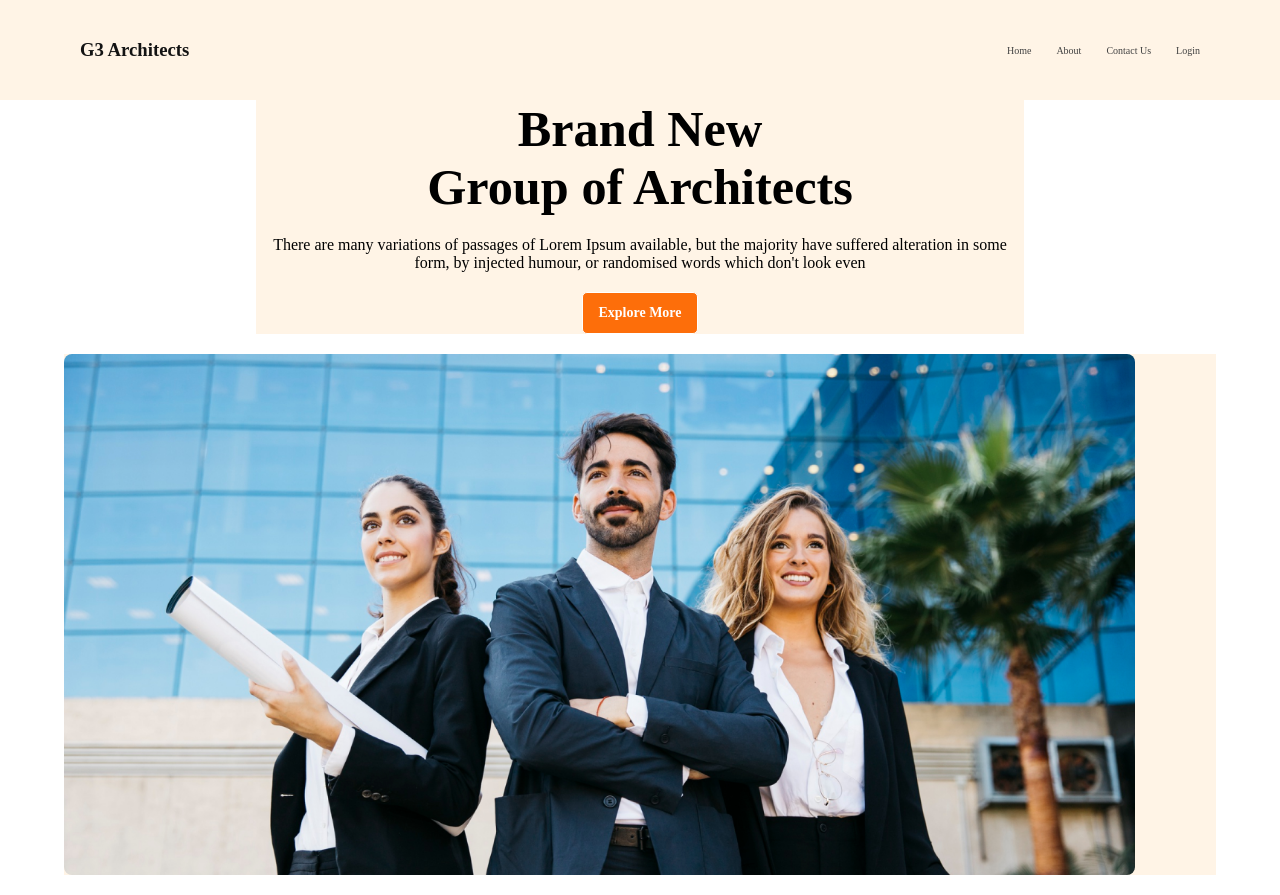
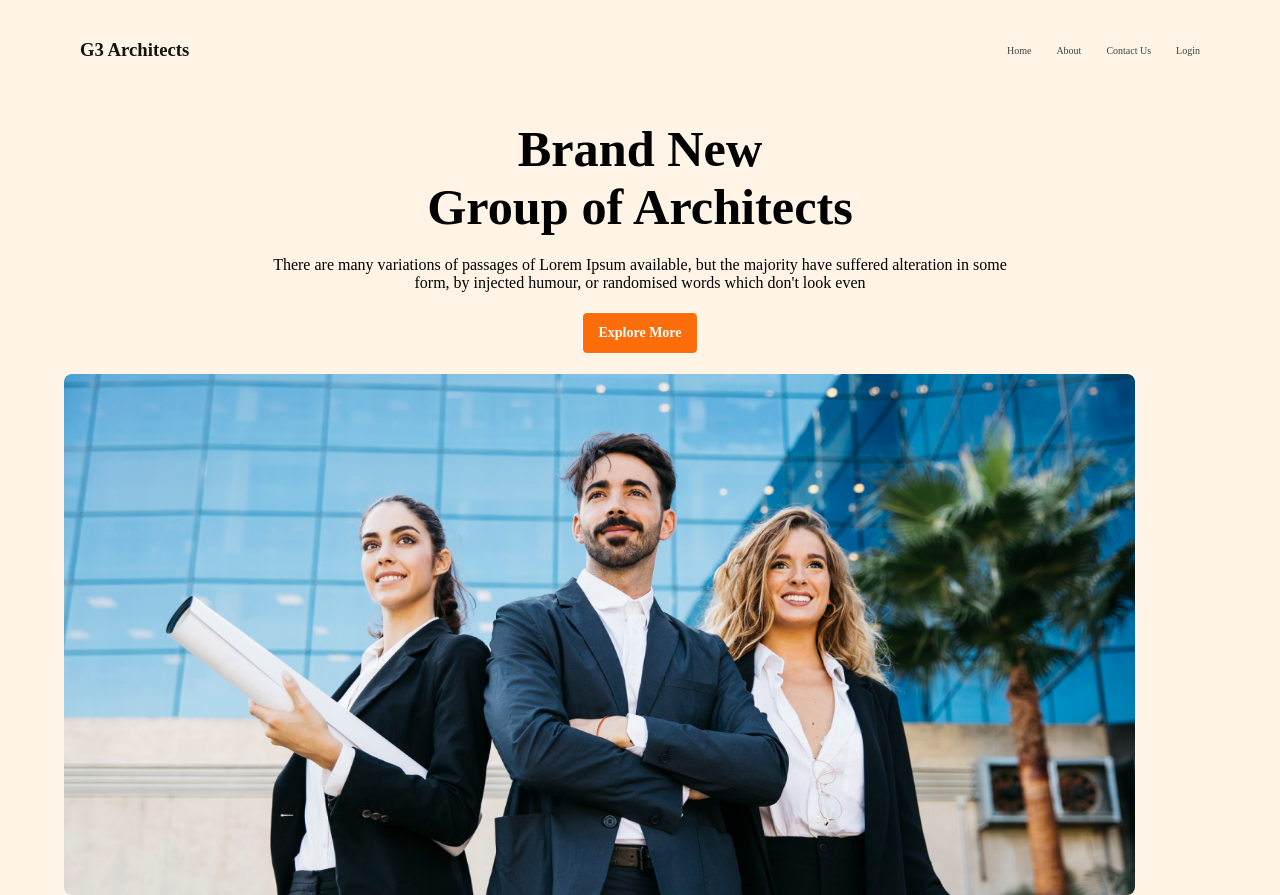
Before and after one commit to alomgir59/assignment-02, a plain HTML site: page index.html in a window 1280 px wide. Shown: the top 895 px of the page. Drawn offline with Linux system fonts and the light colour scheme.

Commit message:
background-color-change

```diff
--- a/index.html
+++ b/index.html
@@ -8,7 +8,7 @@
     <link rel="stylesheet" href="./styles.css">
 </head>
 <body>
-    <header>
+    <header class="header-main">
         <nav class="header">
             <h3>G3 Architects</h3>
                 <ul>
@@ -22,7 +22,7 @@
 </header>
     <main>
         <!-- first section  -->
-         <section>
+         <section class="header-main">
             <div class=" header-section">
                 <div class="top-title"> <h3>Brand New </h3>
                     <h3>Group of Architects</h3></div>
--- a/styles.css
+++ b/styles.css
@@ -6,7 +6,10 @@
     margin: 0;
     padding: 0;
    }
-
+.header-main {
+    background-color: rgba(255, 144, 14, 0.1);
+    padding-bottom: 20px;
+}
 .header {
     display: flex;
     align-items: center;
@@ -19,7 +22,7 @@
     color: #131313;
     font-family: 'Work Sans';
     font-style: normal;
-    background-color: rgba(255, 144, 14, 0.1);
+
   }
 
 nav > ul {
@@ -48,7 +51,7 @@ transform: scale(1.1);
     margin-left: 20%;
     margin-right: 20%;
     margin-bottom: 20px;
-    background-color: rgba(255, 144, 14, 0.1);
+
 }
 .top-title {
     font-family: 'Work Sans';
@@ -97,7 +100,7 @@ transform: scale(1.1);
     margin-left: 5%;
     margin-right: 5%;
     align-items: center;
-    background-color: rgba(255, 144, 14, 0.1);
+
 }
 .banner-image img{
     width: 93%;
```
